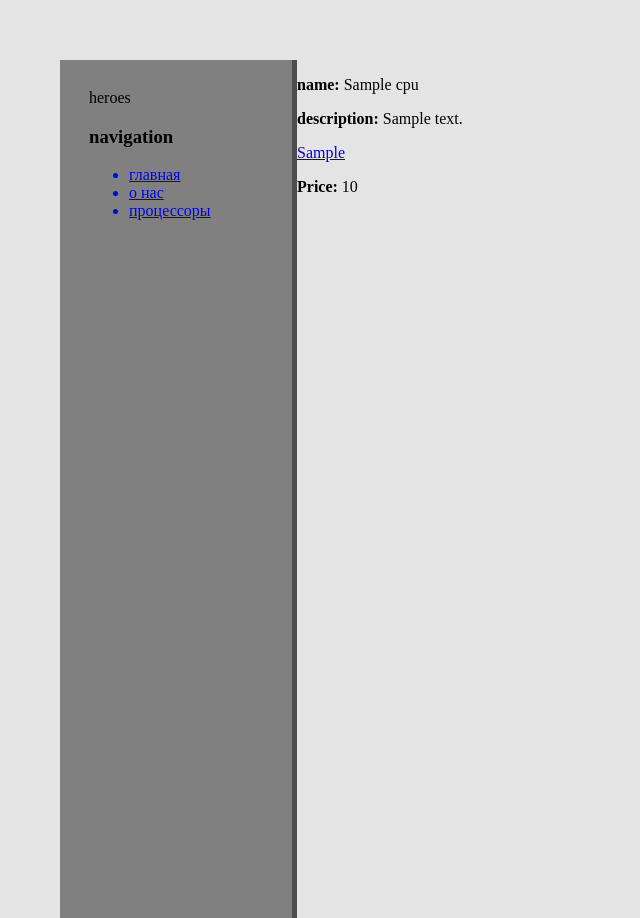
After one commit to loshkasaginov/djangoProject, a Django app: page /cpu/1 in a window 1280 px wide. The commit adds this page. Shown: the whole page, without its empty margins (0-640 px from the left). Run offline with Django 4.2, Linux system fonts and the light colour scheme; tables that the repository leaves empty hold one stand-in row (values such as "Sample post").

Commit message:
добавление отображений процессоров на гс, добавление страниц с отображением детальной информации о конкретном процессоре, добавление страниц для производителей процессоров.

```diff
--- a/startEducat/main/models.py
+++ b/startEducat/main/models.py
@@ -1,4 +1,5 @@
 from django.db import models
+from django.urls import reverse
 
 
 class CPUmanufacturer(models.Model):
@@ -13,6 +14,9 @@ class CPUmanufacturer(models.Model):
     def __str__(self):
         return f'{self.cpuManufacturer}'
 
+    def get_absolute_url(self):
+        return reverse('cpumanufact-detail', args=[str(self.id)])
+
 
 
 class CPU(models.Model):
@@ -26,5 +30,9 @@ class CPU(models.Model):
     cpuPrice = models.IntegerField(verbose_name="цена центрального процессора")
     timeCpuCreated = models.DateField(auto_now_add=True, verbose_name="время создания ЦП")
 
+    def get_absolute_url(self):
+        return reverse('cpu-detail', args=[str(self.id)])
+
+
     def __str__(self):
         return f'{self.cpuName, self.cpuManufacturer, self.cpuPrice, self.timeCpuCreated}'
--- a/startEducat/main/static/main/css/index.css
+++ b/startEducat/main/static/main/css/index.css
@@ -39,8 +39,6 @@ html, body{
     margin: 5px; /*отступы от краев объектов одного элемента*/
     background-color: white;
     border-radius: 10px;
-
-
 }
 
 .item:hover{
--- /dev/null
+++ b/startEducat/main/templates/main/cpu-detail.html
@@ -0,0 +1,9 @@
+{% extends 'main/parent.html' %}
+
+{% block content %}
+<p><strong>name:</strong> {{ cpu.cpuName }}</p>
+<p><strong>description:</strong> {{ cpu.cpuDescription }}</p>
+<a href="{% url 'cpumanufac-detail' cpu.cpuManufacturer.pk %}">{{ cpu.cpuManufacturer }}</a>
+<p><strong>Price:</strong> {{ cpu.cpuPrice }}</p>
+
+{% endblock %}
--- /dev/null
+++ b/startEducat/main/templates/main/cpu_detail.html
@@ -0,0 +1,5 @@
+{% extends 'main/parent.html' %}
+
+{% block content %}
+<p><strong>name:</strong> {{ cpu.cpuName }}</p>
+{% endblock %}
--- /dev/null
+++ b/startEducat/main/templates/main/cpumanufac-detail.html
@@ -0,0 +1,6 @@
+{% extends 'main/parent.html' %}
+
+{% block content %}
+<p><strong>Manufacturer:</strong> {{ cpumanufacturer.cpuManufacturer }}</p>
+
+{% endblock %}
--- a/startEducat/main/templates/main/index.html
+++ b/startEducat/main/templates/main/index.html
@@ -33,6 +33,10 @@
         <h3>Iron Man</h3>
         <img class="images" src="{% static 'main/images/ts.jpg' %}">
     </div>
+    <div class="item">
+        <li><strong>cpu:</strong> {{ num_cpu }}</li>
+        <li><strong>cpu manufacture:</strong> {{ num_cpumanufacturer }}</li>
+    </div>
 </div>
 </div>
 
--- a/startEducat/main/templates/main/parent.html
+++ b/startEducat/main/templates/main/parent.html
@@ -16,11 +16,13 @@
         <ul>
             <a href="{% url 'home' %}"><li>главная</li></a>
             <a href="{% url 'about' %}"><li>о нас</li></a>
-            <a href=""><li>навигация</li></a>
+            <a href="{% url 'cpus' %}"><li>процессоры</li></a>
         </ul>
     </aside>
     <main>
         {% block content %}
+        {% endblock %}
+        {% block endpage %}
         {% endblock %}
     </main>
 
--- a/startEducat/main/urls.py
+++ b/startEducat/main/urls.py
@@ -1,10 +1,14 @@
-
 from django.urls import path
 from . import views
 from django.conf import settings
 from django.conf.urls.static import static
+from django.urls import re_path
+
 
 urlpatterns = [
-    path('', views.index,name='home'),
-    path('about', views.about,name='about')
+    path('', views.index, name='home'),
+    path('about/', views.about, name='about'),
+    path('cpus/', views.Cpus.as_view(), name='cpus'),
+    re_path(r'^cpu/(?P<pk>.*)$', views.CpuDetailView.as_view(), name='cpu-detail'),
+    re_path(r'^cpumanufac/(?P<pk>.*)$', views.CpumanufacDetailView.as_view(), name='cpumanufac-detail'),
 ] + static(settings.STATIC_URL, document_root=settings.STATIC_ROOT)
--- a/startEducat/main/views.py
+++ b/startEducat/main/views.py
@@ -1,9 +1,35 @@
 from django.shortcuts import render
+from .models import CPU, CPUmanufacturer
+from django.views import generic
 
 
 def index(request):
-    return render(request,'main/index.html')
+    num_cpu = CPU.objects.all().count()
+    num_cpumanufaturer = CPUmanufacturer.objects.all().count()
+    return render(request,
+                  'main/index.html',
+                  context={
+                      'num_cpu': num_cpu, 'num_cpumanufacturer': num_cpumanufaturer
+                  })
 
 
 def about(request):
-    return render(request,'main/about.html')
+    return render(request, 'main/about.html',)
+
+
+class Cpus(generic.ListView):
+    model = CPU
+    # context_object_name = 'my_cpu_list'
+    # queryset = CPU.objects.all()
+    template_name = 'main/cpus.html'
+    paginate_by = 10
+
+
+class CpuDetailView(generic.DetailView):
+    model = CPU
+    template_name = 'main/cpu-detail.html'
+
+
+class CpumanufacDetailView(generic.DetailView):
+    model = CPUmanufacturer
+    template_name = 'main/cpumanufac-detail.html'
```
Also changed, not shown: startEducat/main/admin.py (+7 -0 lines), startEducat/main/templates/main/cpus.html (added, +33 -0 lines).
